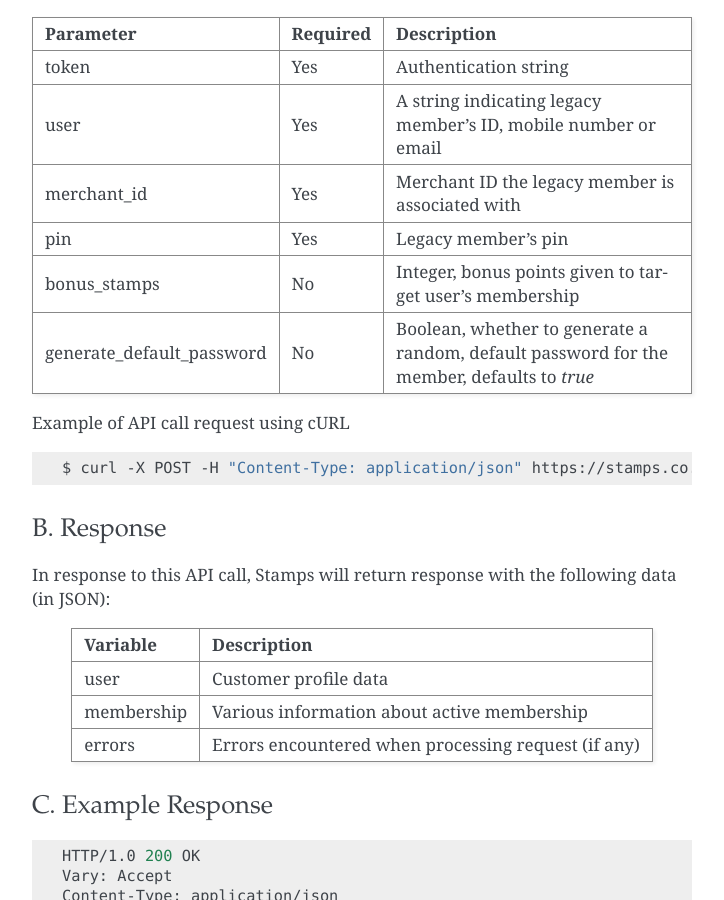
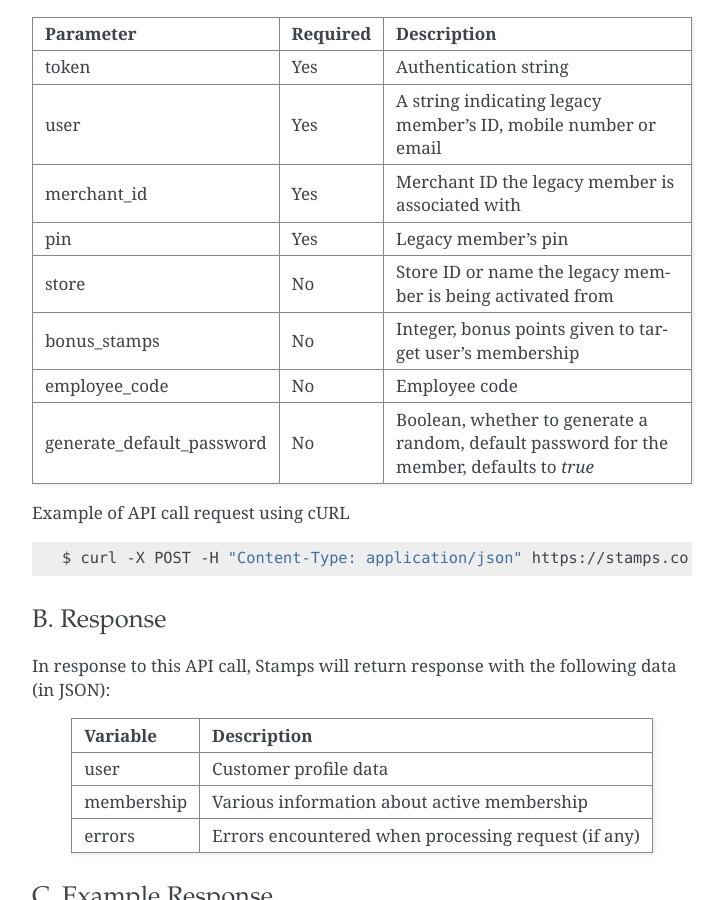
Before and after one commit to ui/stamps-api-docs, a Sphinx documentation site: the page built from source/legacy_members_api.rst, in a window 1280 px wide and 900 px high, scrolled down 8418 px. Shown: the whole window, without its empty margins (388-1112 px from the left). Built offline with Sphinx 7.4.7, drawn with Linux system fonts in a browser that asks for light colours.

Commit message:
Update activate legacy member API params docs (#199)

```diff
--- a/source/klg_api.rst
+++ b/source/klg_api.rst
@@ -166,7 +166,9 @@ Parameter        Required    Description
 token            Yes         Authentication string
 user             Yes         A string indicating legacy member's ID, mobile number or email
 merchant_id      Yes         Merchant ID the legacy member is associated with
+store            No          Store ID or name the legacy member is being activated from
 bonus_stamps     No          Integer, bonus points given to target user's membership
+employee_code    No          Employee code
 ================ =========== =========================
 
 
--- a/source/legacy_members_api.rst
+++ b/source/legacy_members_api.rst
@@ -425,7 +425,9 @@ token                        Yes         Authentication string
 user                         Yes         A string indicating legacy member's ID, mobile number or email
 merchant_id                  Yes         Merchant ID the legacy member is associated with
 pin                          Yes         Legacy member's pin
+store                        No          Store ID or name the legacy member is being activated from
 bonus_stamps                 No          Integer, bonus points given to target user's membership
+employee_code                No          Employee code
 generate_default_password    No          Boolean, whether to generate a random, default password for the member, defaults to `true`
 ============================ =========== =========================
 
```
